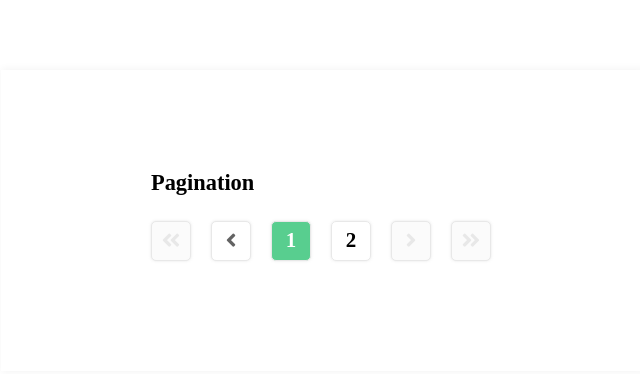
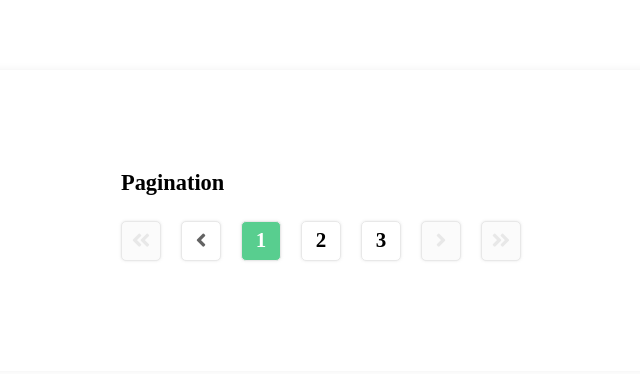
Before and after one commit to Sienna98/se-ui-component, a plain HTML site: page pagination.html in a window 1280 px wide. Shown: the part 180-554 px from the top of the page, without its empty margins (319-959 px from the left). Drawn offline with Linux system fonts and the light colour scheme.

Commit message:
new update

```diff
--- a/pagination.html
+++ b/pagination.html
@@ -20,6 +20,7 @@
           <ul class="pagination_pages">
             <li class="page on">1</li>
             <li class="page">2</li>
+            <li class="page">3</li>
           </ul>
           <button class="pagination_next"><i class="fas fa-angle-right"></i></button>
           <button class="pagination_last"><i class="fas fa-angle-double-right"></i></button>
```
